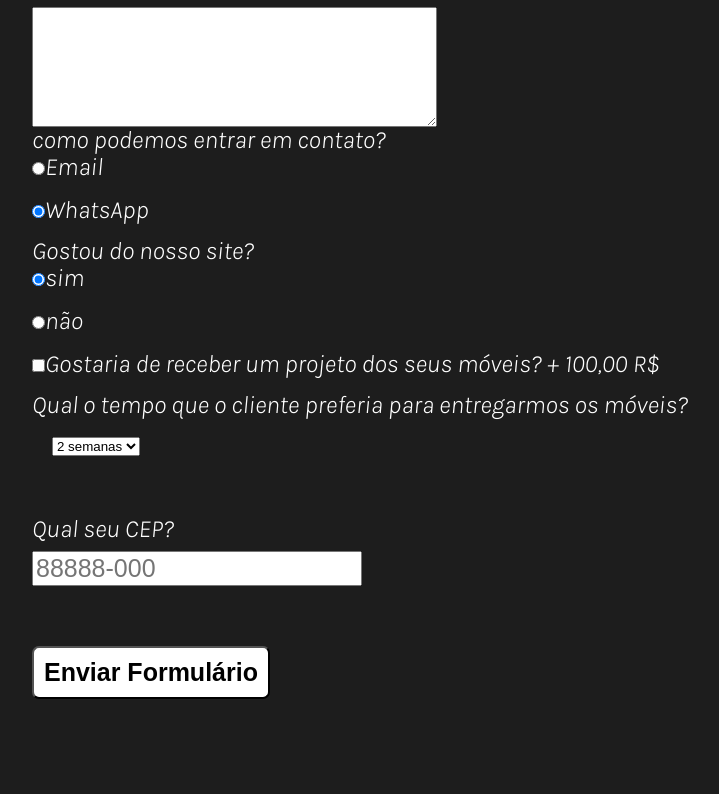
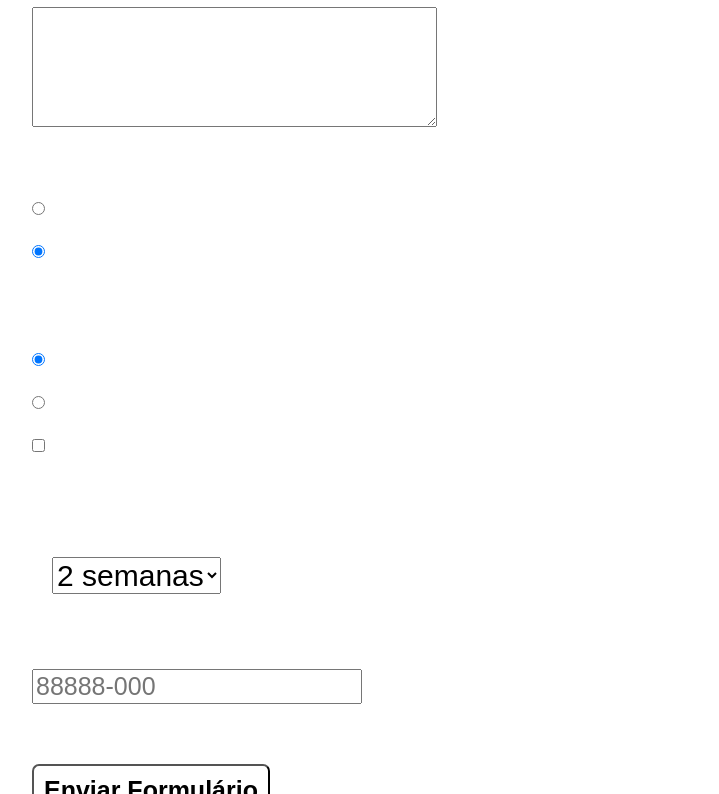
Before and after one commit to andreiwilchak/Marcenaria-Wilchak, a plain HTML site: page contato.html in a window 1280 px wide. Shown: the part 1174-1968 px from the top of the page, without its empty margins (138-857 px from the left). Drawn offline with Linux system fonts and the light colour scheme; a web font is replaced by a local one.

Commit message:
Add files via upload

```diff
--- a/contato.css
+++ b/contato.css
@@ -34,6 +34,9 @@ main {
 	font-family: 'Karla', sans-serif;
 	width: 940px;
 	margin: 80px auto;
+}
+form {
+	margin-left: 20px;
 }
 
 input {
@@ -85,6 +88,9 @@ label {
  	display: block;
  	cursor: pointer;
  }
+ select {
+ 	font-size: 30px;
+ }
 
  option {
  	font-size: 30px;
--- a/contato.html
+++ b/contato.html
@@ -31,10 +31,12 @@
 		</header>
 
 		<div>
+			<nav>
 				<ul class="links">
 					<li><a href="fotos.html">fotos</a></li>
 					<li><a href="index.html">menu</a></li>
 				</ul>
+			</nav>
 		</div>
 
 		<div class="conteudo">
@@ -66,8 +68,6 @@
 			</table>
 			<main>
 				<form>
-					<fieldset>
-
 						<label for="nomeinput">Nome e Sobrenome</label>
 						<input type="text" id="nomeinput" class="inputpadrao" required>
 
@@ -77,12 +77,8 @@
 						<label for="telefone">Telefone</label>
 						<input type="tel" id="telefone" class="inputpadrao" required placeholder="(DDD) 99999-9999">
 
-					</fieldset>
-
 						<label for="movel">Quais Móveis?</label>
 						<textarea type="text"  cols="45" rows="6" class="inputpadrao" id="cor" required></textarea>
-
-					<fieldset>
 
 						<legend class="contato">como podemos entrar em contato?</legend>
 
@@ -90,21 +86,14 @@
 
 						<label for="radio-whatsapp"><input type="radio" name="contato" value="email" id="radio-whatsapp" checked>WhatsApp</label>
 
-					</fieldset>
-
-					<fieldset>
-
 						<legend class="contato">Gostou do nosso site?</legend>
 
 						<label for="radio-sim"> <input type="radio" name="ok" value="email" id="radio-sim" checked>sim</label>
 
 						<label for="radio-não"> <input type="radio" name="ok" value="email" id="radio-não" >não</label>
 
-					</fieldset>
 
 						<label><input type="checkbox" class="gostou" >Gostaria de receber um projeto dos seus móveis? + 100,00 R$</label>
-
-					<fieldset>
 
 						<legend class="contato">Qual o tempo que o cliente preferia para entregarmos os móveis?</legend>
 
@@ -114,18 +103,13 @@
 							<option>2 mêses</option>
 						</select>
 
-					</fieldset>
-
 						<legend class="contato">Qual seu CEP?</legend>
 
 						<input type="nunber" class="cep" id="cor" required placeholder="88888-000">
 
 						<input type="submit" value="Enviar Formulário" class="enviar" required>
-
 				</form>
-
 			</main>
-
 		</div>
 
 		<footer>
--- a/style.css
+++ b/style.css
@@ -1,5 +1,5 @@
 body {
-	background: #1d1d1d;
+	background: white;
 }
 
 header {
```
Lines whose indentation alone changed are shown as unchanged.
